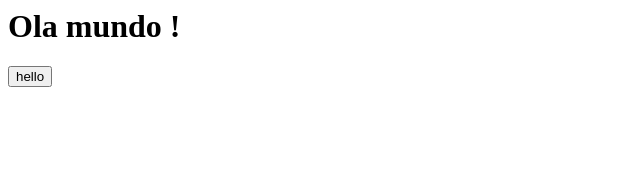
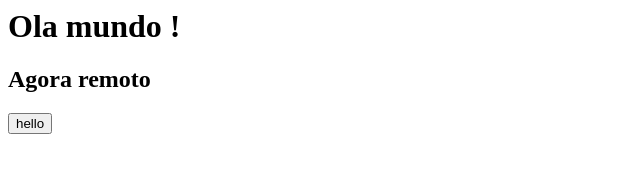
Before and after one commit to izadora0207/exemplo, a plain HTML site: page index.html in a window 1280 px wide. Shown: the whole page, without its empty margins (0-640 px from the left). Drawn offline with Linux system fonts and the light colour scheme.

Commit message:
agora remoto

```diff
--- a/index.html
+++ b/index.html
@@ -7,10 +7,11 @@
     </head>
     <body>
         <h1>Ola mundo !</h1>
-            <button onclick="firtCommit()">hello</button>
+        <h2>Agora remoto</h2>
+        <button onclick="firtCommit()">hello</button>
         <script>
             function firtCommit(){
-            alert("hello word");
+                alert("hello word");
             }
         </script>
     </body>
```
